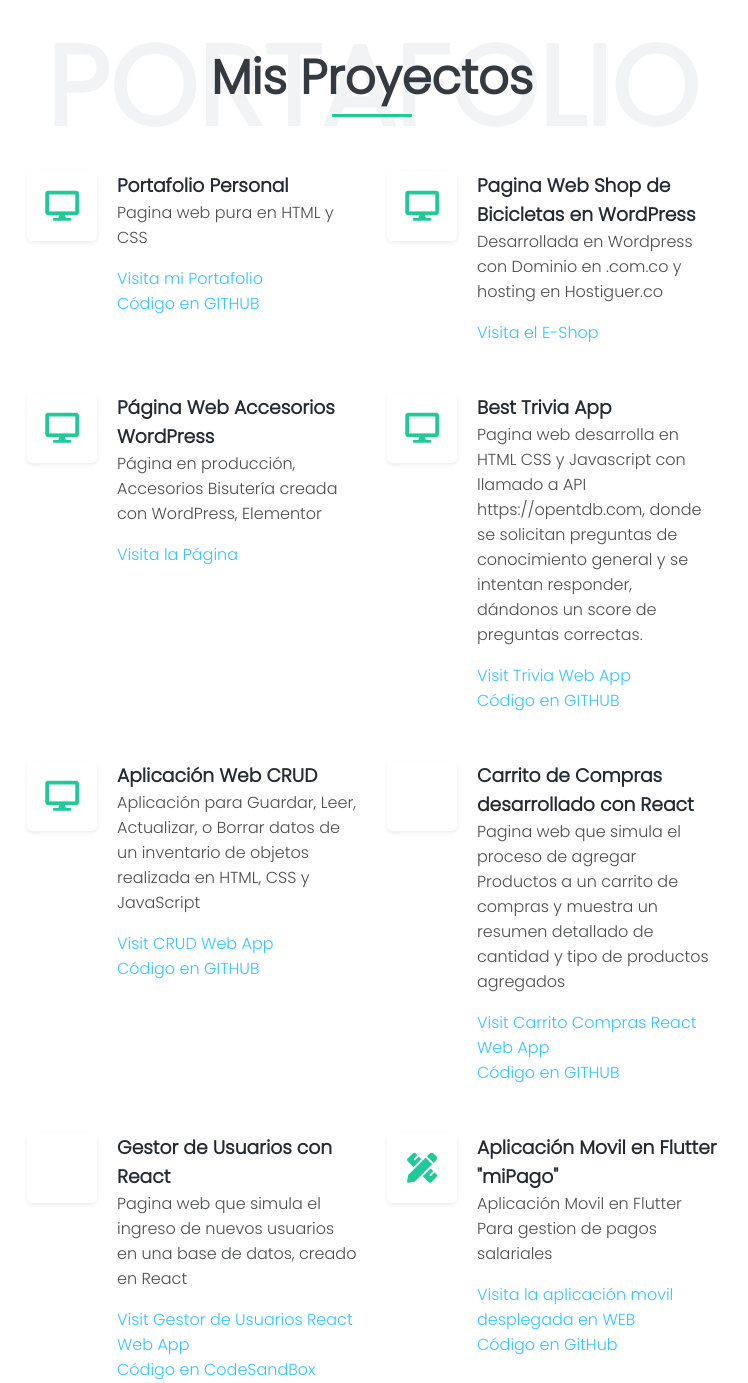
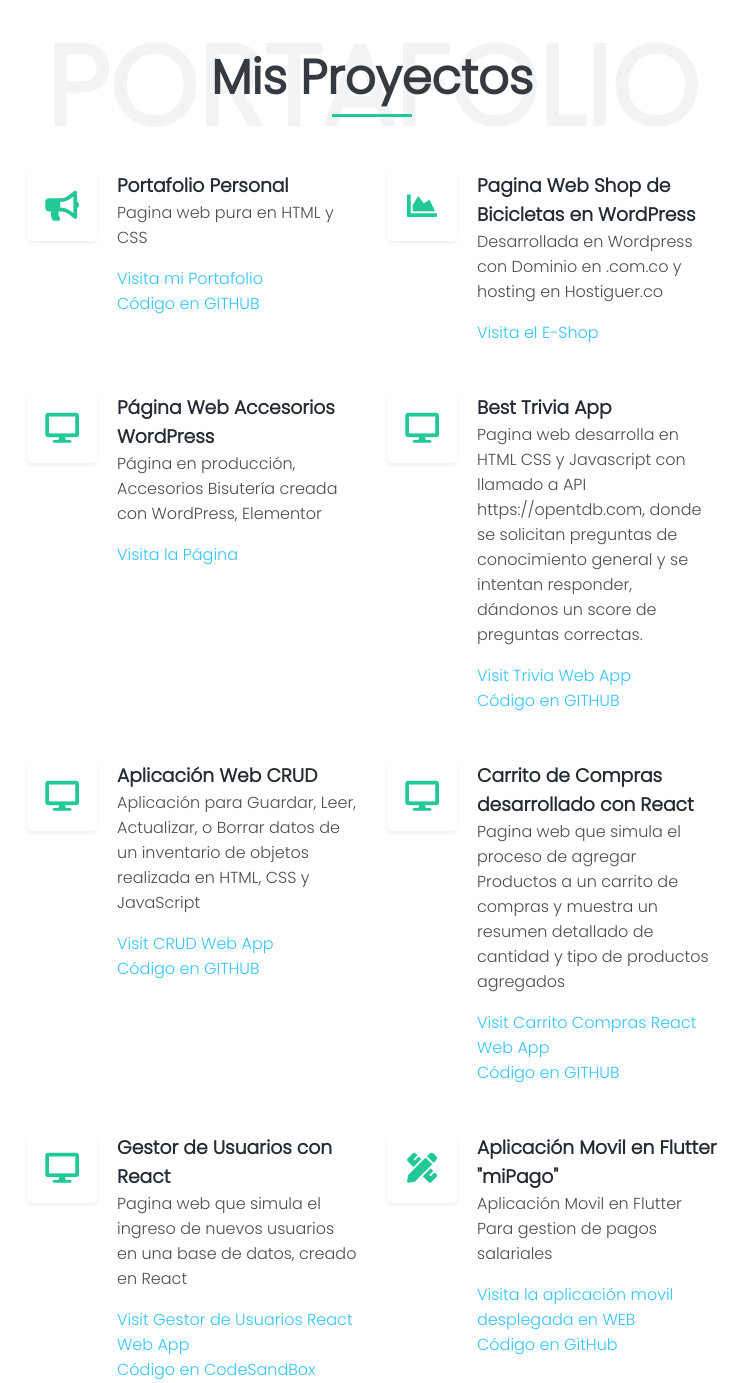
Before and after one commit to Antonioherazo1/Portfolio, a plain HTML site: page index.html in a window 1280 px wide. Shown: the part 2461-3844 px from the top of the page, without its empty margins (393-1141 px from the left). Drawn offline with Linux system fonts and the light colour scheme.

Commit message:
second commit

```diff
--- a/index.html
+++ b/index.html
@@ -234,7 +234,7 @@
                     <div class="col-md-6">
                         <div class="featured-box">
                             <div class="featured-box-icon">
-                                <i class="fas fa-desktop"></i>
+                                <i class="fas fa-bullhorn"></i>
                             </div>
                             <h3>Portafolio Personal</h3>
                             <p>Pagina web pura en HTML y CSS </p>
@@ -248,7 +248,7 @@
                     <div class="col-md-6">
                         <div class="featured-box">
                             <div class="featured-box-icon">
-                                <i class="fas fa-desktop"></i>
+                                <i class="fas fa-chart-area"></i>
                             </div>
                             <h3>Pagina Web Shop de Bicicletas en WordPress </h3>
                             <p>Desarrollada en Wordpress con Dominio en .com.co y hosting en Hostiguer.co </p>
@@ -299,7 +299,7 @@
                     <div class="col-md-6">
                         <div class="featured-box">
                             <div class="featured-box-icon">
-                                <i class="fas fa-react"></i>
+                                <i class="fas fa-desktop"></i>
                             </div>
                             <h3>Carrito de Compras desarrollado con React</h3>
                             <p>Pagina web que simula el proceso de agregar Productos a un carrito de compras y muestra
@@ -313,7 +313,8 @@
                     <div class="col-md-6">
                         <div class="featured-box">
                             <div class="featured-box-icon">
-                                <i class="fas fa-react"></i>
+                                <i class="fas fa-desktop"></i>
+
                             </div>
                             <h3>Gestor de Usuarios con React</h3>
                             <p>Pagina web que simula el ingreso de nuevos usuarios en una base de datos, creado en React
```
